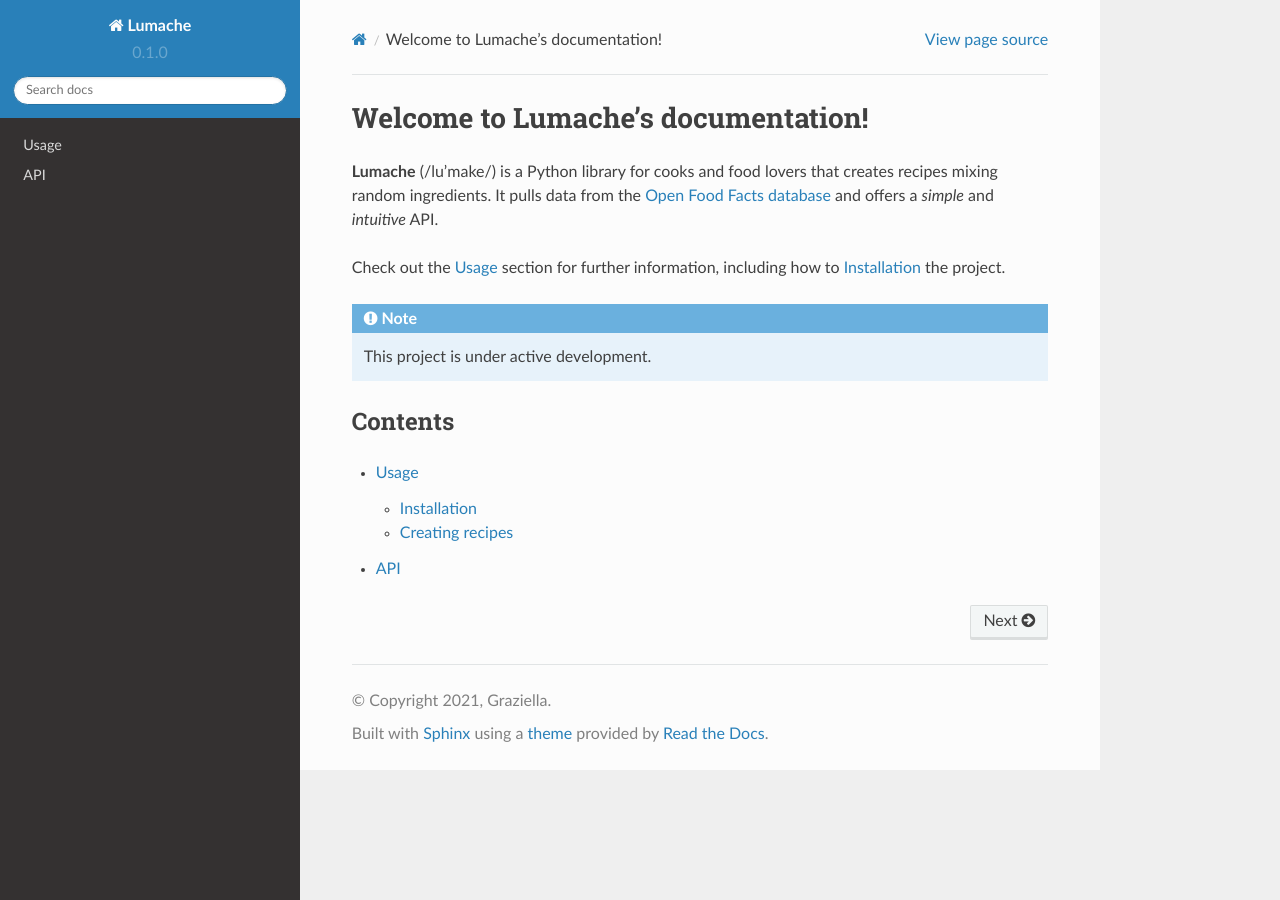
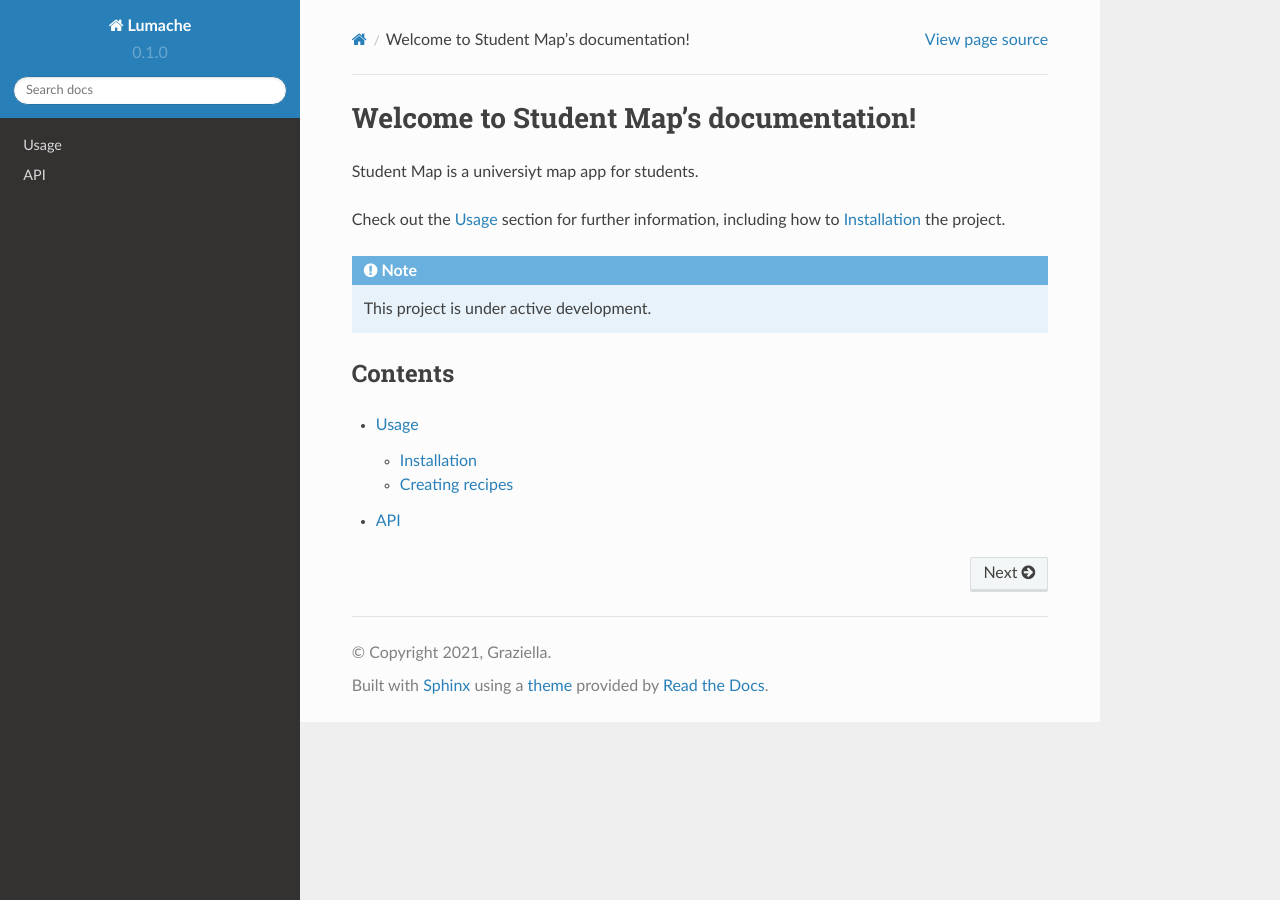
Before and after one commit to softengsquad/readthedocs, a Sphinx documentation site: the page built from docs/source/index.rst, in a window 1280 px wide. Built offline with Sphinx 7.4.7 and the Read the Docs theme 2.0.0, drawn with Linux system fonts in a browser that asks for light colours.

Commit message:
Update index

```diff
--- a/docs/source/index.rst
+++ b/docs/source/index.rst
@@ -1,10 +1,7 @@
-Welcome to Lumache's documentation!
+Welcome to Student Map's documentation!
 ===================================
 
-**Lumache** (/lu'make/) is a Python library for cooks and food lovers
-that creates recipes mixing random ingredients.
-It pulls data from the `Open Food Facts database <https://world.openfoodfacts.org/>`_
-and offers a *simple* and *intuitive* API.
+Student Map is a universiyt map app for students.
 
 Check out the :doc:`usage` section for further information, including
 how to :ref:`installation` the project.
```
